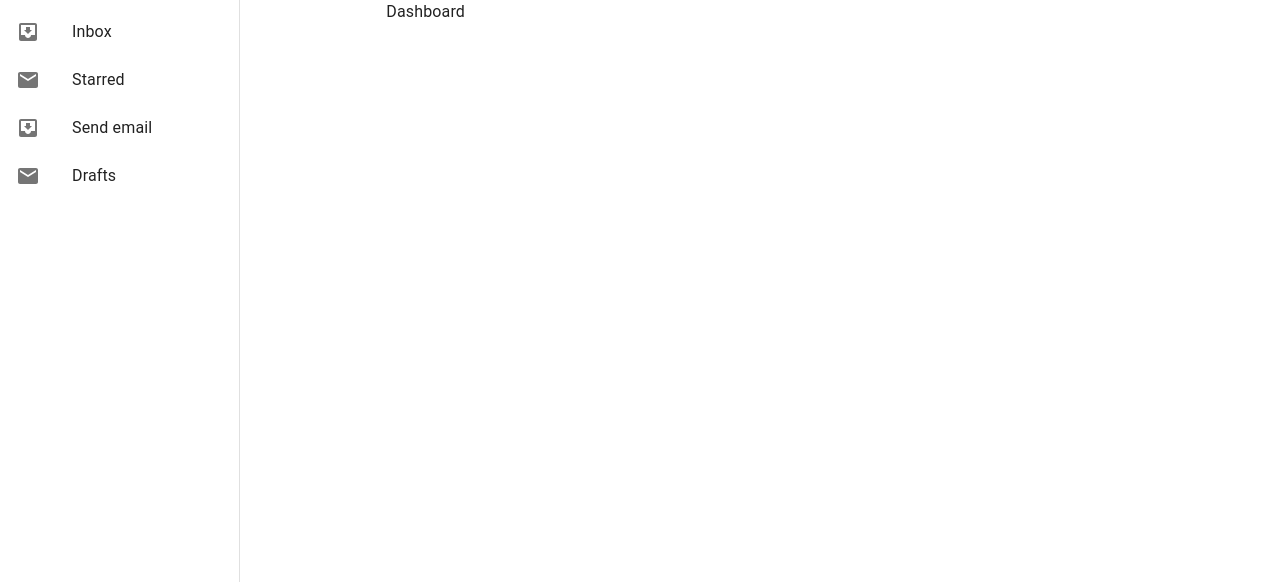
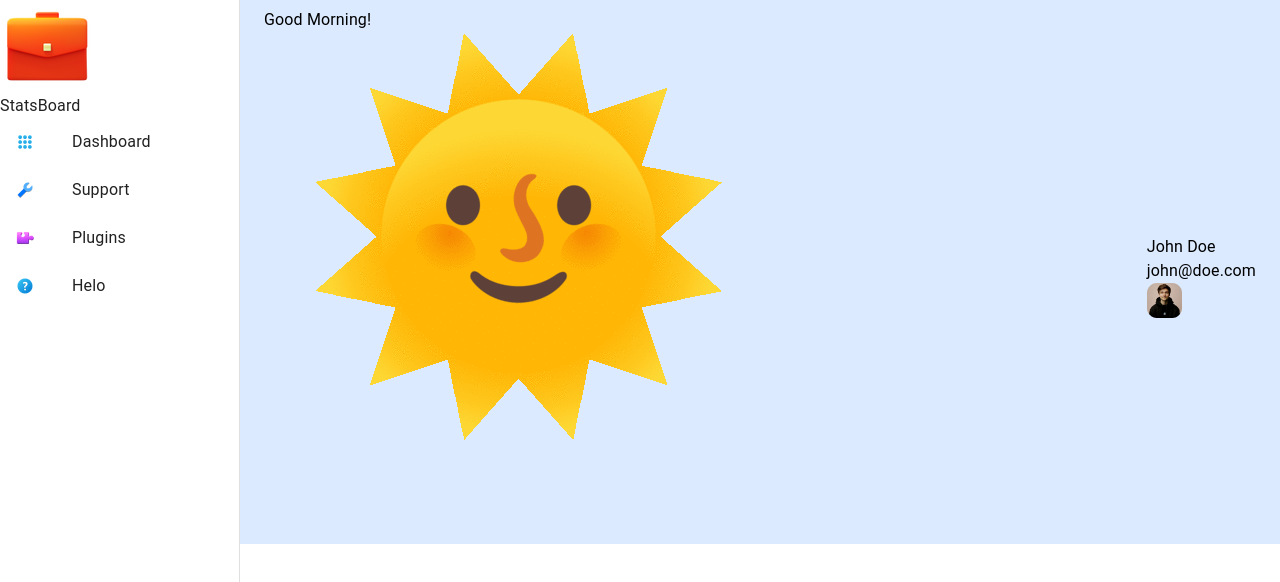
Before and after one commit to Fawaskp/React-Dashboard, a React (Vite) app in the folder UI/: page /dashboard in a window 1280 px wide. Shown: the top 582 px of the page. Built offline with nearby package versions, Linux system fonts and the light colour scheme.

Commit message:
refactor(DashboardLayout):Side bar Design completed

```diff
--- a/UI/src/index.css
+++ b/UI/src/index.css
@@ -2,15 +2,6 @@
 @tailwind components;
 @tailwind utilities;
 
-@media (prefers-color-scheme: light) {
-  :root {
-    color: #213547;
-    background-color: #ffffff;
-  }
-  a:hover {
-    color: #747bff;
-  }
-  button {
-    background-color: #f9f9f9;
-  }
+body {
+  background-color: rgb(219 234 254 / var(--tw-bg-opacity));
 }
--- a/UI/src/layouts/DashboardLayout.jsx
+++ b/UI/src/layouts/DashboardLayout.jsx
@@ -1,24 +1,31 @@
 import * as React from "react";
 import PropTypes from "prop-types";
+import AppBar from "@mui/material/AppBar";
 import Box from "@mui/material/Box";
 import CssBaseline from "@mui/material/CssBaseline";
 import Drawer from "@mui/material/Drawer";
 import IconButton from "@mui/material/IconButton";
-import InboxIcon from "@mui/icons-material/MoveToInbox";
-import List from "@mui/material/List";
-import ListItem from "@mui/material/ListItem";
 import ListItemButton from "@mui/material/ListItemButton";
 import ListItemIcon from "@mui/material/ListItemIcon";
 import ListItemText from "@mui/material/ListItemText";
-import MailIcon from "@mui/icons-material/Mail";
 import MenuIcon from "@mui/icons-material/Menu";
 import Toolbar from "@mui/material/Toolbar";
-import Typography from "@mui/material/Typography";
-import { Outlet } from "react-router-dom";
+import { Outlet, useNavigate } from "react-router-dom";
+import DashboardIcon from "../assets/Circled Menu.png";
+import SupportIcon from "../assets/Support.png";
+import PluginsIcon from "../assets/Puzzle.png";
+import HelpIcon from "../assets/Help.png";
+import SunIcon from "../assets/sun.gif";
+import MaleUser from "../assets/Rectangle 10.png";
+import Briefcase from "../assets/Briefcase.png";
+import { useLocation } from 'react-router-dom';
 
 const drawerWidth = 240;
 
-function DashboardLayout(props) {
+function ResponsiveDrawer(props) {
+  const location = useLocation();
+  const navigate = useNavigate();
+  const currentPath = location.pathname;
   const { window } = props;
   const [mobileOpen, setMobileOpen] = React.useState(false);
   const [isClosing, setIsClosing] = React.useState(false);
@@ -37,21 +44,34 @@ function DashboardLayout(props) {
       setMobileOpen(!mobileOpen);
     }
   };
-
+  const navList = [
+    { label: "Dashboard", icon: DashboardIcon },
+    { label: "Support", icon: SupportIcon },
+    { label: "Plugins", icon: PluginsIcon },
+    { label: "Helo", icon: HelpIcon },
+  ];
   const navs = (
-    <div>
-      <List>
-        {["Inbox", "Starred", "Send email", "Drafts"].map((text, index) => (
-          <ListItem key={text} disablePadding>
+    <div className="h-full bg-slate-800 flex flex-col">
+      <div className="flex flex-col items-center py-20">
+        <img className="w-24 h-24" src={Briefcase} alt="" />
+        <h1 className="text-gray-300 font-extrabold">StatsBoard</h1>
+      </div>
+      <div className="flex flex-col items-end my-10 ">
+        {navList.map(({ label, icon }, index) => (
+          <div
+            key={label}
+            className={`my-2 rounded-s-xl w-5/6 ${currentPath==`/${label.toLowerCase()}`?'text-slate-900 bg-white':'bg-slate-900 text-white hover:text-slate-900 hover:bg-slate-50'} transition-colors duration-300`}
+            onClick={()=>navigate(label.toLowerCase())}
+          >
             <ListItemButton>
               <ListItemIcon>
-                {index % 2 === 0 ? <InboxIcon /> : <MailIcon />}
+                <img src={icon} alt="" />
               </ListItemIcon>
-              <ListItemText primary={text} />
+              <ListItemText primary={label} />
             </ListItemButton>
-          </ListItem>
+          </div>
         ))}
-      </List>
+      </div>
     </div>
   );
 
@@ -62,24 +82,12 @@ function DashboardLayout(props) {
   return (
     <Box sx={{ display: "flex" }}>
       <CssBaseline />
-      <Toolbar>
-        <IconButton
-          color="inherit"
-          aria-label="open sidebar"
-          edge="start"
-          onClick={handleDrawerToggle}
-          sx={{ mr: 2, display: { sm: "none" } }}
-        >
-          <MenuIcon />
-        </IconButton>
-        <Typography variant="h6" noWrap component="div">
-          Dashboard
-        </Typography>
-      </Toolbar>
       <Box
         component="nav"
         sx={{ width: { sm: drawerWidth }, flexShrink: { sm: 0 } }}
+        aria-label="mailbox folders"
       >
+        {/* The implementation can be swapped with js to avoid SEO duplication of links. */}
         <Drawer
           container={container}
           variant="temporary"
@@ -113,15 +121,59 @@ function DashboardLayout(props) {
           {navs}
         </Drawer>
       </Box>
-      <div>
-        <Outlet />
+      <div className="bg-blue-100 h-full  w-full">
+        <AppBar
+          position="fixed"
+          sx={{
+            width: { sm: `calc(100% - ${drawerWidth}px)` },
+            ml: { sm: `${drawerWidth}px` },
+            color: "black",
+            boxShadow: "0",
+            bgcolor: "#DBEAFE",
+            pt:1
+          }}
+        >
+          <Toolbar
+            sx={{ display: "flex", justifyContent: "space-between" }}
+          >
+            <div className="flex items-center flex-wrap">
+              <IconButton
+                color="inherit"
+                aria-label="open drawer"
+                edge="start"
+                onClick={handleDrawerToggle}
+                sx={{ mr: 2, display: { sm: "none" } }}
+              >
+                <MenuIcon />
+              </IconButton>
+              <div className="flex flex-wrap">
+                <h1>Good Morning!</h1>
+                <img className="ms-1 w-6" src={SunIcon} alt="Sun Gif" />
+              </div>
+            </div>
+            <div className="rounded-lg bg-white shadow-xl p-2 flex">
+              <div className="mx-1 sm:mx-2">
+                <p className="text-xs  sm:text-base" >John Doe</p>
+                <p className="text-xs">john@doe.com</p>
+              </div>
+              <img src={MaleUser} alt="Male's image " />
+            </div>
+          </Toolbar>
+        </AppBar>
+        <div className="mt-10 pt-20">
+          <Outlet />
+        </div>
       </div>
     </Box>
   );
 }
 
-DashboardLayout.propTypes = {
+ResponsiveDrawer.propTypes = {
+  /**
+   * Injected by the documentation to work in an iframe.
+   * Remove this when copying and pasting into your project.
+   */
   window: PropTypes.func,
 };
 
-export default DashboardLayout;
+export default ResponsiveDrawer;
```
Also changed, not shown: UI/src/assets/sun.gif (added).
